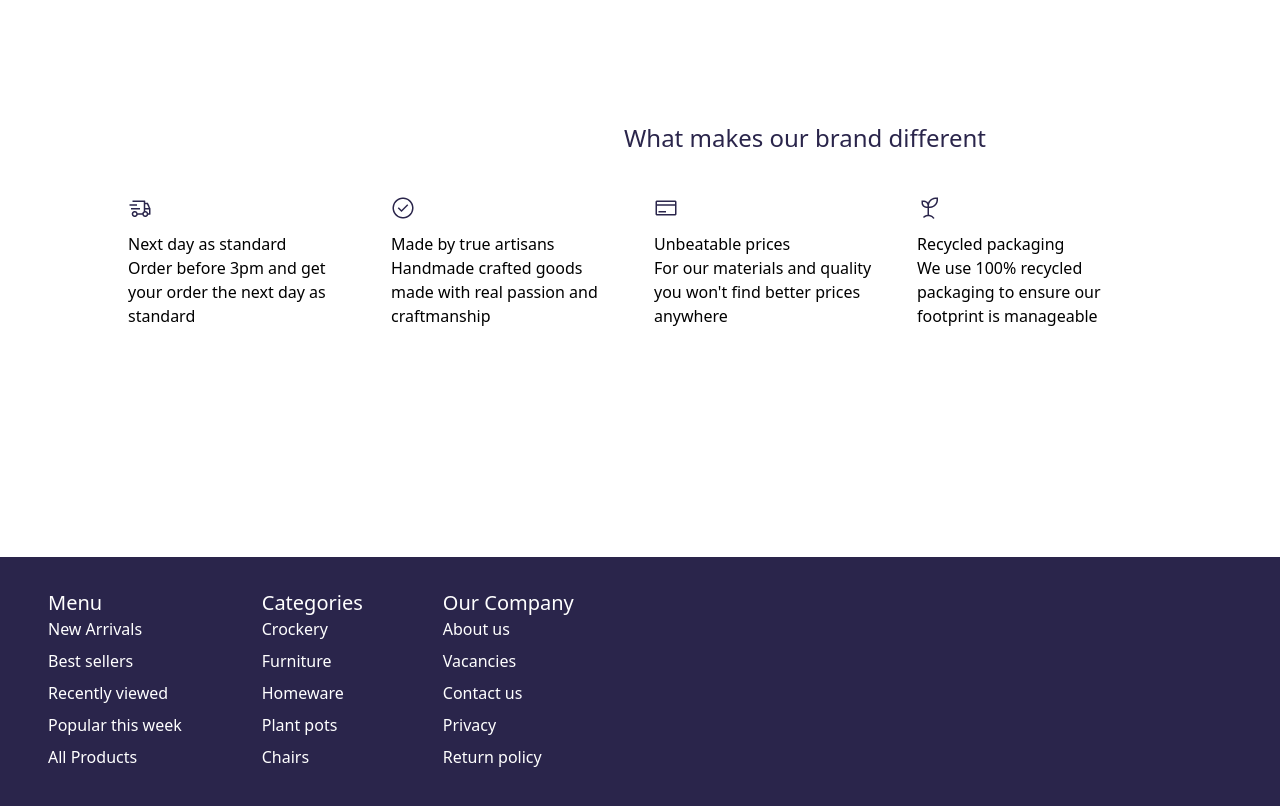
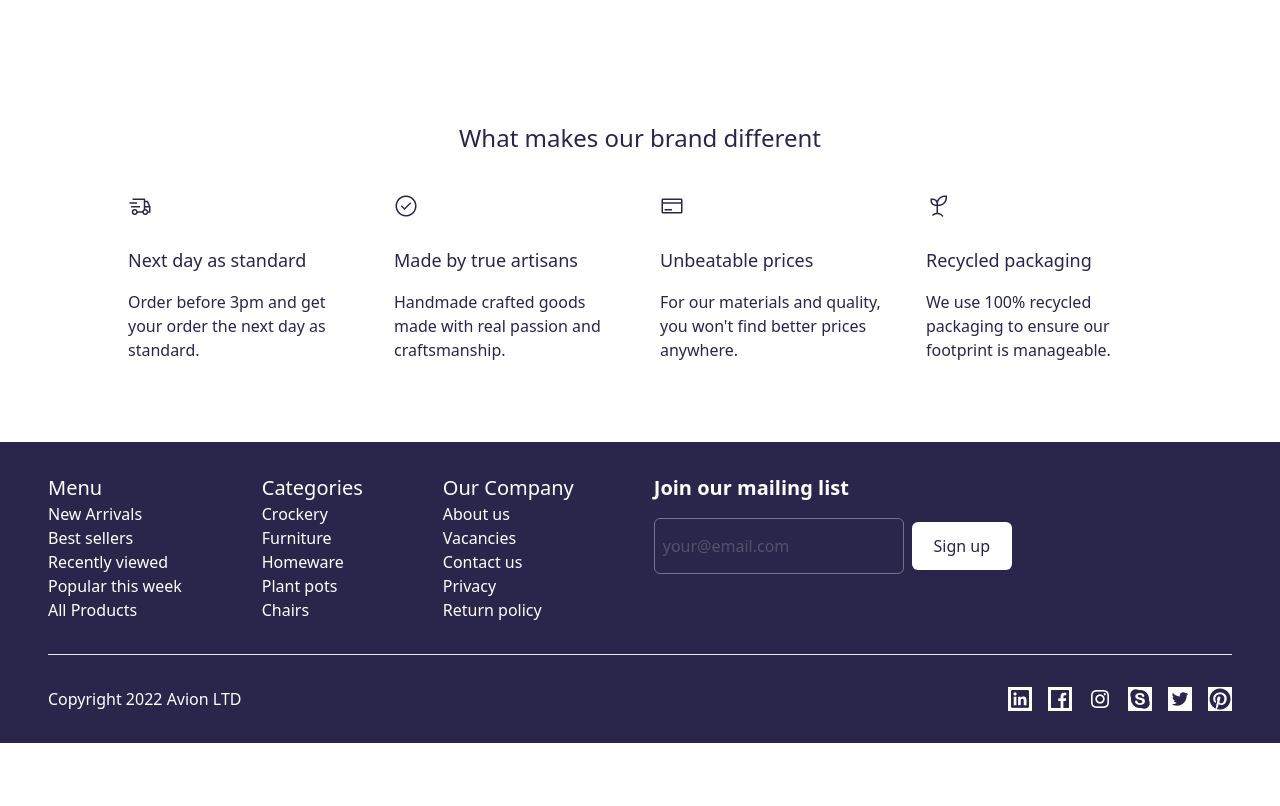
Before and after one commit to JaweriaMustafa-github/avion-figma-template, a Next.js app: page /productlisting in a window 1280 px wide. Shown: the part 1400-2206 px from the top of the page. After the commit the page ends 2143 px from the top, so only its background shows below. Built offline with nearby package versions, Linux system fonts and the light colour scheme.

Commit message:
Created Avion Website

```diff
--- a/src/app/contact/page.tsx
+++ b/src/app/contact/page.tsx
@@ -1,24 +1,78 @@
-import React from 'react'
+'use client'
+import React, { useState } from 'react';
 
-const contact = () => {
+export default function ContactPage() {
+  const [submitted, setSubmitted] = useState(false);
+
+  // Handle form submission
+  const handleSubmit = (e: React.FormEvent) => {
+    e.preventDefault();
+    setSubmitted(true);
+  };
+
   return (
-    <div className='bg-[#2A254B] w-full h-auto container flex flex-col flex-wrap items-center justify-center'>
-        <h1 className='text-white font-extrabold'>Contact us For more details</h1>
-        <span>
-        <input type="text" placeholder='Enter your email:' className='mt-4 mb-4'/>
-        </span>
-        <br />
-        <span>
-        <input name="message" placeholder='Enter your message here:'/>
-        </span>
-        <br />
-        <span>
-        <button className='bg-white text-[#2A254B]'>Submit</button>
-        </span>
-        <br />
+    <div className='bg-white min-h-screen'>
+      <div className='flex items-center justify-center mt-10 p-4'>
+        <form onSubmit={handleSubmit} method='post' className='bg-[#2A254B] rounded-lg shadow-lg p-10 max-w-lg w-full'>
+          <fieldset>
+            <legend className='text-white font-bold text-4xl text-center mb-8'>Contact Us</legend>
+
+            {/* Name Input */}
+            <label className='text-white font-bold mb-2 block'>Name:</label>
+            <input
+              type="text"
+              name="name"
+              className='w-full p-3 rounded-lg focus:outline-none focus:ring-2 focus:ring-indigo-500 mb-5'
+              placeholder='Enter your name...'
+              required
+            />
+
+            {/* Email Input */}
+            <label className='text-white font-bold mb-2 block'>Email:</label>
+            <input
+              type="email"
+              name="email"
+              className='w-full p-3 rounded-lg focus:outline-none focus:ring-2 focus:ring-indigo-500 mb-5'
+              placeholder='Enter your email...'
+              required
+            />
+
+            {/* Message Input */}
+            <label className='text-white font-bold mb-2 block'>Message:</label>
+            <textarea
+              name="message"
+              className='w-full p-3 rounded-lg focus:outline-none focus:ring-2 focus:ring-indigo-500 mb-5'
+              placeholder="Enter your message..."
+              rows={3}
+              required
+            ></textarea>
+
+            {/* Description Input */}
+            <label className='text-white font-bold mb-2 block'>Description:</label>
+            <textarea
+              name="description"
+              className='w-full p-3 rounded-lg focus:outline-none focus:ring-2 focus:ring-indigo-500 mb-5'
+              placeholder="Enter your message description..."
+              rows={5}
+              required
+            ></textarea>
+
+            {/* Submit Button */}
+            <button
+              type="submit"
+              className='w-full  bg-white text-[#2A254B] font-bold py-3 rounded-lg transition-transform hover:scale-105 hover:bg-neutral-200 focus:outline-none '>
+              Send Message
+            </button>
+
+            {/* Success Message */}
+            {submitted && (
+              <p className='text-white font-semibold text-center mt-5'>
+                Thank you for contacting us! We&apos;ll get back to you soon.
+              </p>
+            )}
+          </fieldset>
+        </form>
+      </div>
     </div>
-
-  )
+  );
 }
-
-export default contact
--- a/src/app/globals.css
+++ b/src/app/globals.css
@@ -6,3 +6,4 @@
     --radius: 0.5rem
   }
 }
+@import url('https://fonts.googleapis.com/css2?family=Clash+Display:wght@400;500;600;700&display=swap');
--- a/src/components/Hero.tsx
+++ b/src/components/Hero.tsx
@@ -25,7 +25,7 @@ const Hero: React.FC = () => {
           Shop the new Spring 2022 collection today
         </p>
         <p className="text-sm md:text-base text-[#5B5676] mb-6">With our new collection, view over 400 bespoke pieces from homeware through to furniture today</p>
-        <Button variant="secondary" className="w-full md:w-auto h-[56Hug] gap-y-[10px] text-sm md:text-base px-6 py-3 text-[#2A254B] mt-4 md:mt-44">View Collection</Button>
+        <Button variant="secondary" className="w-full md:w-auto h-[56Hug] gap-y-[10px] text-sm md:text-base px-6 py-3 text-[#2A254B] mt-4 md:mt-44 hover:bg-neutral-300">View Collection</Button>
       </div>
       </div>
 
--- a/src/components/Main.tsx
+++ b/src/components/Main.tsx
@@ -1,44 +1,84 @@
-import React from 'react'
-import Image from 'next/image'
+import React from "react";
+import Image from "next/image";
 
-const Main = () => {
+const Main: React.FC = () => {
   return (
-    <div>
-         <div className="w-full h-[355px] bg-white mt-32">
-        <h3 className="w-[366px] h-[34px] font-sans text-2xl text-[#2A254B] bg-white mt-4 mb-10 ml-[36rem] mr-5">What makes our brand different</h3>
-        <div className="grid grid-cols-1 sm:grid-cols-2 md:grid-cols-4 items-center justify-center gap-7 pl-20 pr-20">
-          <div className="w-[270Hug] h-[124Hug] items-start gap-y-4 ">
-            <span className='h-[40Hug] w-[270Hug] '><Image src="/icons/Delivery.png" alt="Delivery" width={24} height={24} className="w-auto h-full text-[#2A254B] bg-white"/></span>
-            <span><h4 className='w-[199Hug] h-[28Hug] pt-3'>Next day as standard</h4></span>
-            <span className='pt-3 '>
-                <p className='text-base font-normal'>Order before 3pm and get your order the next day as standard</p>
+    <div className="bg-white mt-32">
+      {/* Section Heading */}
+      <h3 className="text-2xl font-sans text-[#2A254B] text-center mb-10 px-4 mt-4">
+        What makes our brand different
+      </h3>
+
+      {/* Features Grid */}
+      <div className="grid grid-cols-1 sm:grid-cols-2 md:grid-cols-4 gap-10 px-6 md:px-20">
+        {/* Feature 1 */}
+        <div className="flex flex-col items-center sm:items-start text-center sm:text-left gap-4">
+        <span className='h-[40Hug] w-[270Hug] '>
+          <Image
+             src="/icons/Delivery.png"
+             alt="Delivery"
+             width={24}
+             height={24}
+             className="w-auto h-full text-[#2A254B] bg-white"/>
         </span>
+          <h4 className="text-lg font-medium pt-3 text-[#2A254B] bg-white">Next day as standard</h4>
+          <p className="text-base font-normal text-[#2A254B] bg-white">
+            Order before 3pm and get your order the next day as standard.
+          </p>
         </div>
-          <div className="w-[270Hug] h-[124Hug] items-start gap-y-4 ">
-          <span className='h-[40Hug] w-[270Hug] '><Image src="/icons/Checkmark--outline.png" alt="Delivery" width={24} height={24} className="w-auto h-full text-[#2A254B] bg-white"/></span>
-          <span><h4 className='w-[199Hug] h-[28Hug] pt-3'>Made by true artisans</h4></span>
-          <span className='pt-3'>
-            <p className='text-base font-normal'>Handmade crafted goods made with real passion and craftmanship</p>
+
+        {/* Feature 2 */}
+        <div className="flex flex-col items-center sm:items-start text-center sm:text-left gap-4">
+        <span className='h-[40Hug] w-[270Hug] '>
+          <Image
+          src="/icons/Checkmark--outline.png"
+          alt="Delivery"
+          width={24}
+          height={24}
+          className="w-auto h-full text-[#2A254B] bg-white"/>
         </span>
+          <h4 className="text-lg font-medium pt-3 text-[#2A254B] bg-white">Made by true artisans</h4>
+          <p className="text-base font-normal  text-[#2A254B] bg-white">
+            Handmade crafted goods made with real passion and craftsmanship.
+          </p>
         </div>
-          <div className="w-[270Hug] h-[124Hug] items-start gap-y-4 ">
-          <span className='h-[40Hug] w-[270Hug] '><Image src="/icons/Purchase.png" alt="Delivery" width={24} height={24} className="w-auto h-full text-[#2A254B] bg-white"/></span>
-          <span><h4 className='w-[199Hug] h-[28Hug] pt-3'>Unbeatable prices</h4></span>
-          <span className='pt-3'>
-            <p className='text-base font-normal'>For our materials and quality you won&apos;t find better prices anywhere</p>
+
+        {/* Feature 3 */}
+        <div className="flex flex-col items-center sm:items-start text-center sm:text-left gap-4">
+        <span className='h-[40Hug] w-[270Hug] '>
+          <Image
+          src="/icons/Purchase.png"
+          alt="Delivery"
+          width={24}
+          height={24}
+          className="w-auto h-full text-[#2A254B] bg-white"/>
         </span>
+          <h4 className="text-lg font-medium pt-3 text-[#2A254B] bg-white">Unbeatable prices</h4>
+          <p className="text-base font-normal text-[#2A254B] bg-white">
+            For our materials and quality, you won&apos;t find better prices
+            anywhere.
+          </p>
         </div>
-          <div className="w-[270Hug] h-[124Hug] items-start gap-y-4 ">
-          <span className='h-[40Hug] w-[270Hug] '><Image src="/icons/Sprout.png" alt="Delivery" width={24} height={24} className="w-auto h-full text-[#2A254B] bg-white"/></span>
-          <span><h4 className='w-[199Hug] h-[28Hug] pt-3'>Recycled packaging</h4></span>
-          <span className='pt-3 '>
-            <p className='text-base font-normal'>We use 100% recycled packaging to ensure our footprint is manageable</p>
+
+        {/* Feature 4 */}
+        <div className="flex flex-col items-center sm:items-start text-center sm:text-left gap-4">
+        <span className='h-[40Hug] w-[270Hug] '>
+          <Image
+          src="/icons/Sprout.png"
+          alt="Delivery"
+          width={24}
+          height={24}
+          className="w-auto h-full text-[#2A254B] bg-white"/>
         </span>
+          <h4 className="text-lg font-medium pt-3 text-[#2A254B] bg-white">Recycled packaging</h4>
+          <p className="text-base font-normal text-[#2A254B] bg-white">
+            We use 100% recycled packaging to ensure our footprint is
+            manageable.
+          </p>
         </div>
       </div>
     </div>
-    </div>
-  )
-}
+  );
+};
 
-export default Main
+export default Main;
--- a/src/components/Product.tsx
+++ b/src/components/Product.tsx
@@ -2,6 +2,7 @@
 import Image from 'next/image'
 import React from 'react'
 import { useRouter } from 'next/navigation';
+import { Button } from './ui/button';
 
 const Product = () => {
   const router = useRouter();
@@ -68,9 +69,9 @@ const Product = () => {
 
           {/* View Collection Button */}
           <div className='my-10 flex justify-center items-center'>
-            <button className='bg-[#F9F9F9] py-4 px-6 rounded-[5px] text-[#2A254B]' onClick={handleNavigation}>
+            <Button variant="secondary" className='w-full md:w-auto h-[56Hug] py-4 px-6 rounded-[5px] text-[#2A254B] hover:bg-neutral-300' onClick={handleNavigation}>
               View products
-            </button>
+            </Button>
           </div>
         </div>
       </section>
--- a/tailwind.config.ts
+++ b/tailwind.config.ts
@@ -9,15 +9,9 @@ const config: Config = {
   ],
   theme: {
   	extend: {
-  		colors: {
-  			background: 'var(--background)',
-  			foreground: 'var(--foreground)'
-  		},
-  		borderRadius: {
-  			lg: 'var(--radius)',
-  			md: 'calc(var(--radius) - 2px)',
-  			sm: 'calc(var(--radius) - 4px)'
-  		}
+		fontFamily: {
+			clash: ['Clash Display', 'sans-serif'],
+		  },
   	}
   },
   plugins: [require("tailwindcss-animate")],
```
Also changed, not shown: src/app/about/page.tsx (added, +67 -0 lines), src/components/Ceramics.tsx (+4 -3 lines), src/components/Touch.tsx (+6 -2 lines), src/components/layout/Footer.tsx (+19 -18 lines), src/components/layout/Header.tsx (+14 -14 lines), public/images/AboutImage.png (added), public/images/Idea.png (added). Lines whose indentation alone changed are shown as unchanged.
